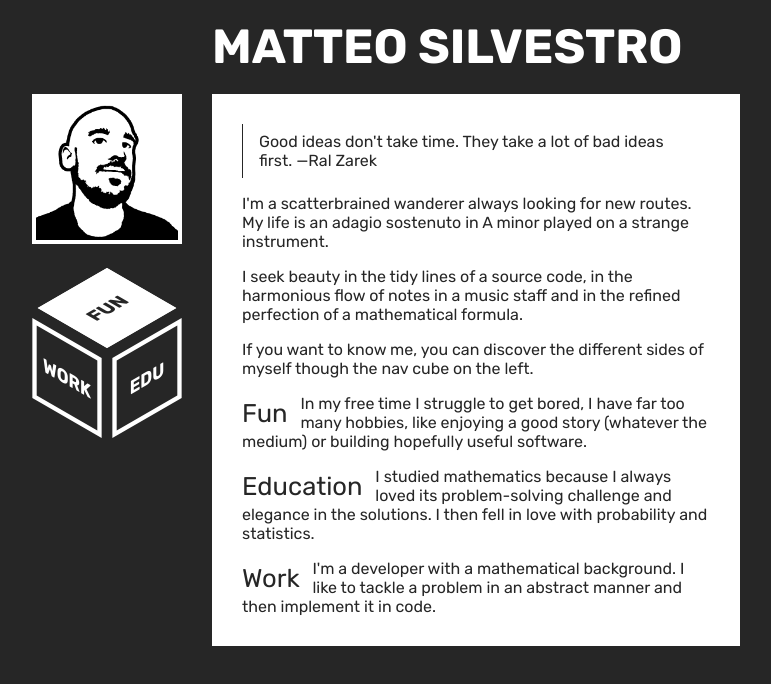
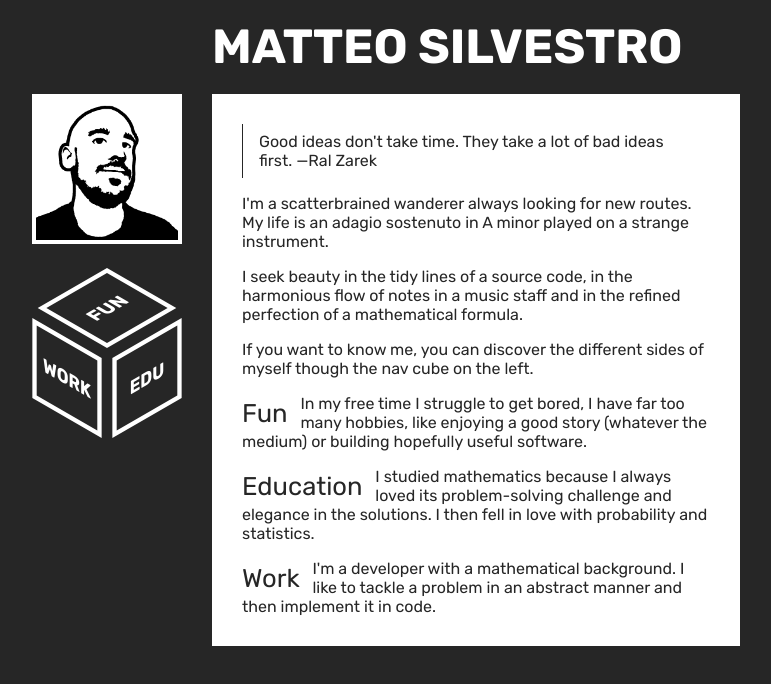
Before and after one commit to msilvestro/matteosilvestro, a React (Create React App) app: page / in a window 1280 px wide. Shown: the top 684 px of the page, without its empty margins (254-1025 px from the left). Built offline with nearby package versions, Linux system fonts and the light colour scheme.

Commit message:
Select nav sides based on selected page

```diff
--- a/src/App.css
+++ b/src/App.css
@@ -46,6 +46,10 @@
   background-color: white;
 }
 
+.selected {
+  cursor: default;
+}
+
 section.content {
   background-color: white;
   color: #262626;
--- a/src/App.tsx
+++ b/src/App.tsx
@@ -4,6 +4,8 @@ import persona_matt from "./assets/persona_matt.png"
 
 import CubeNav from "./components/CubeNav"
 import MarkdownContent from "./components/MarkdownContent"
+
+import { toggleClass } from "./utils/css"
 
 import { getPage, PageNames } from "./pages"
 
@@ -20,7 +22,9 @@ const App = () => {
       <div className="main">
         <div className="sidebar">
           <div
-            className="profile-picture selected"
+            className={
+              "profile-picture" + toggleClass("selected", page === "index")
+            }
             onClick={() => setPage("index")}
           >
             <img src={persona_matt} alt="Profile" />
@@ -33,12 +37,17 @@ const App = () => {
                 top: {
                   name: "Fun",
                   onClick: () => setPage("fun"),
-                  selected: true,
+                  selected: page === "fun",
                 },
-                bottomLeft: { name: "Work", onClick: () => setPage("work") },
+                bottomLeft: {
+                  name: "Work",
+                  onClick: () => setPage("work"),
+                  selected: page === "work",
+                },
                 bottomRight: {
                   name: "Edu",
                   onClick: () => setPage("education"),
+                  selected: page === "education",
                 },
               }}
               margin={10}
--- a/src/components/CubeNav.css
+++ b/src/components/CubeNav.css
@@ -20,6 +20,10 @@
   color: #262626;
 }
 
+.cube .selected {
+  cursor: default;
+}
+
 .bottom-faces {
   display: flex;
 }
--- a/src/components/CubeNav.tsx
+++ b/src/components/CubeNav.tsx
@@ -1,5 +1,7 @@
 import React, { FC, CSSProperties } from "react"
 import "./CubeNav.css"
+
+import { toggleClass } from "../utils/css"
 
 type Side = {
   name: string
@@ -10,10 +12,6 @@ type Side = {
 type SideProps = {
   side: Side
   style: CSSProperties
-}
-
-const toggleClass = (className: string, condition: boolean) => {
-  return condition ? ` ${className}` : ""
 }
 
 const CubeSide: FC<SideProps> = ({ side, style }: SideProps) => {
--- /dev/null
+++ b/src/utils/css.ts
@@ -0,0 +1,3 @@
+export const toggleClass = (className: string, condition: boolean): string => {
+  return condition ? ` ${className}` : ""
+}
```
